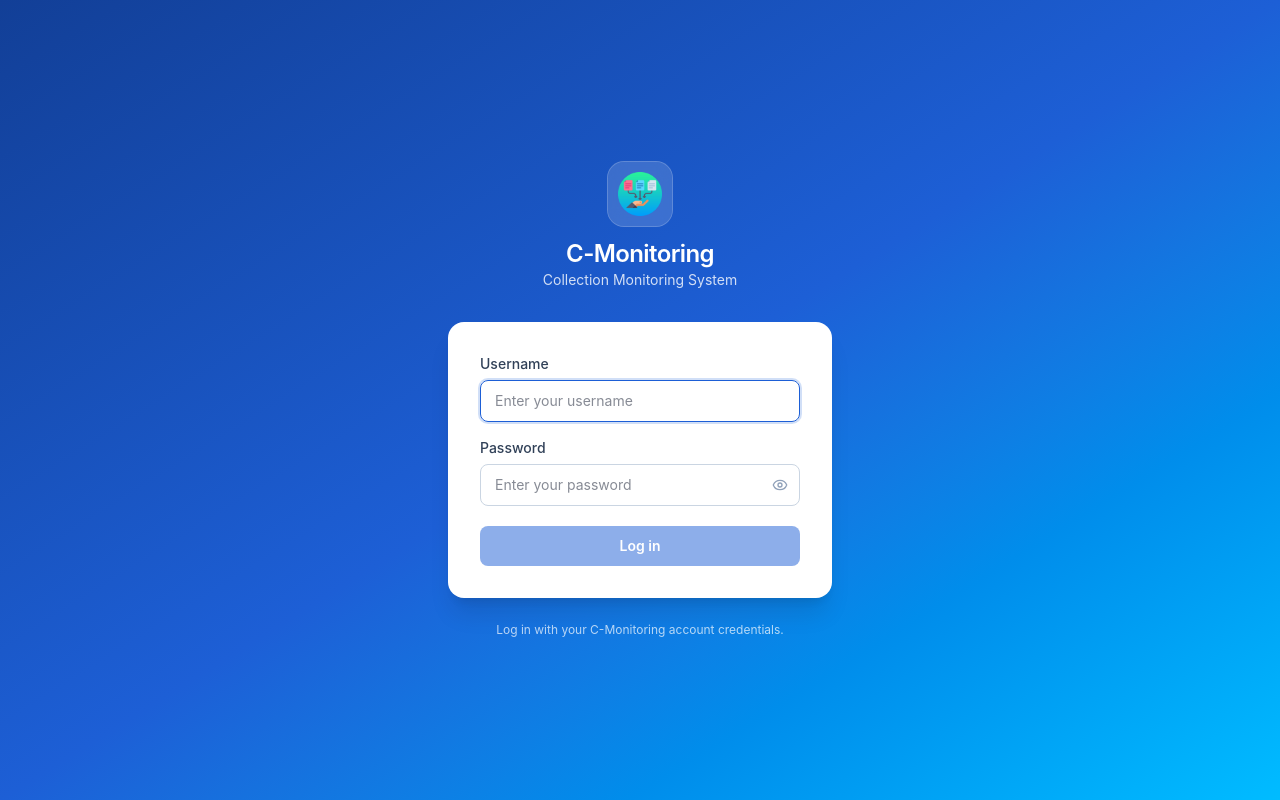
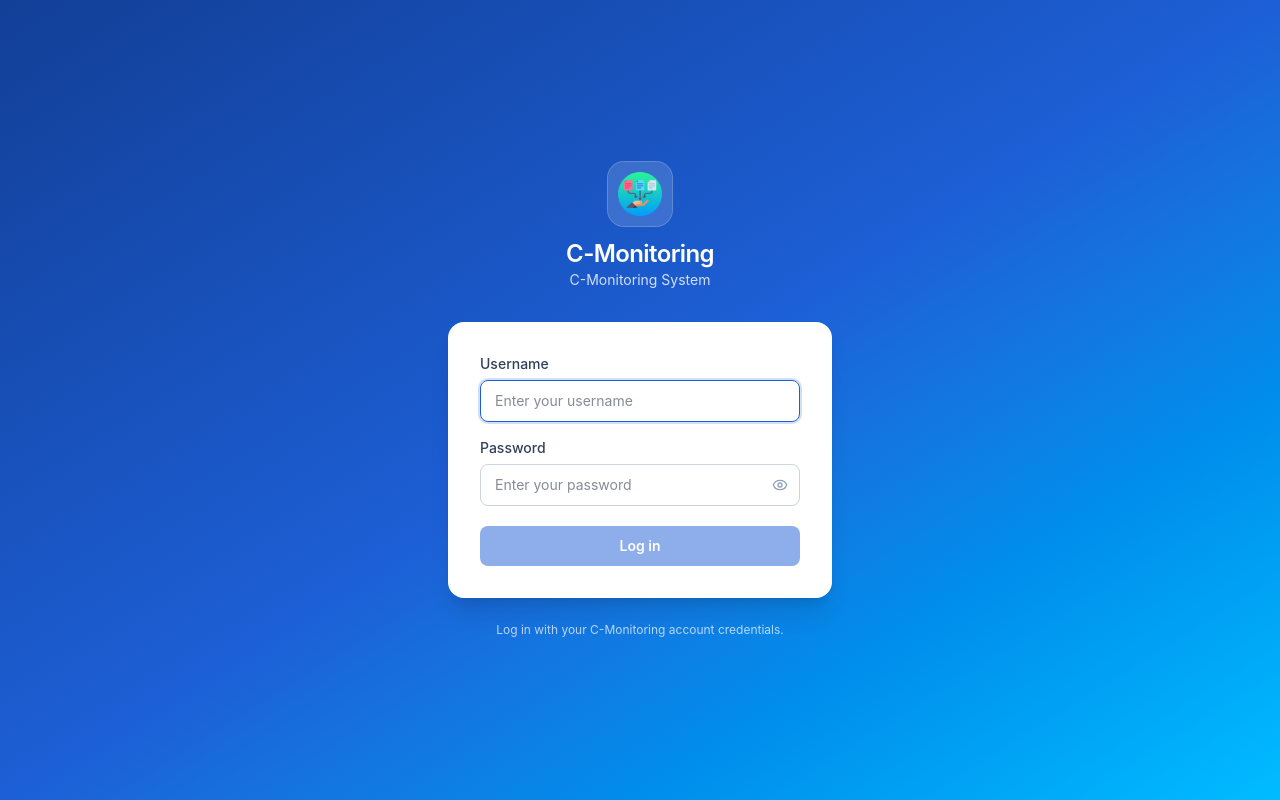
Before and after one commit to serveragi2022/c-monitoring-web, a Next.js app: page /login in a window 1280 px wide. Built offline with nearby package versions, Linux system fonts and the light colour scheme.

Commit message:
#	modified:   src/app/(app)/page.tsx #	modified:   src/app/layout.tsx #	modified:   src/app/login/page.tsx

```diff
--- a/src/app/(app)/page.tsx
+++ b/src/app/(app)/page.tsx
@@ -11,7 +11,7 @@ export default async function DashboardPage() {
     <div className="mx-auto max-w-5xl px-4 py-6 sm:px-6 sm:py-8">
       <div className="mb-6 rounded-2xl bg-gradient-to-br from-brand-dark to-brand p-6 text-white sm:p-8">
         <h1 className="text-xl font-semibold sm:text-2xl">
-          Collection Monitoring System
+          C-Monitoring System
         </h1>
         <p className="mt-1 max-w-lg text-sm text-white/80">
           Hi {user?.firstname ?? "there"}, pick a collection type below to record a new
--- a/src/app/layout.tsx
+++ b/src/app/layout.tsx
@@ -2,8 +2,8 @@ import type { Metadata, Viewport } from "next";
 import "./globals.css";
 
 export const metadata: Metadata = {
-  title: "C-Monitoring | Collection Monitoring System",
-  description: "Atlantic Grains Inc. Collection Monitoring System",
+  title: "C-Monitoring | C-Monitoring System",
+  description: "Atlantic Grains Inc. C-Monitoring System",
 };
 
 export const viewport: Viewport = {
--- a/src/app/login/page.tsx
+++ b/src/app/login/page.tsx
@@ -41,7 +41,7 @@ export default function LoginPage() {
           </div>
           <div className="text-center">
             <h1 className="text-2xl font-semibold tracking-tight">C-Monitoring</h1>
-            <p className="text-sm text-white/80">Collection Monitoring System</p>
+            <p className="text-sm text-white/80">C-Monitoring System</p>
           </div>
         </div>
 
```
